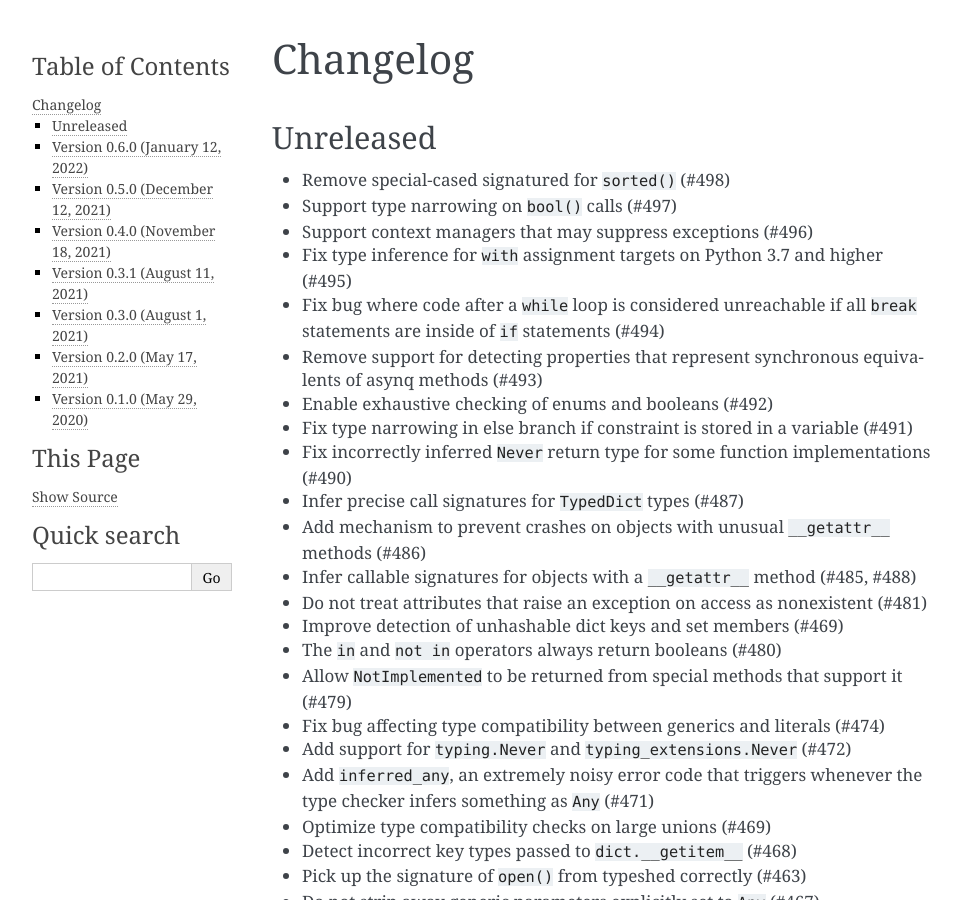
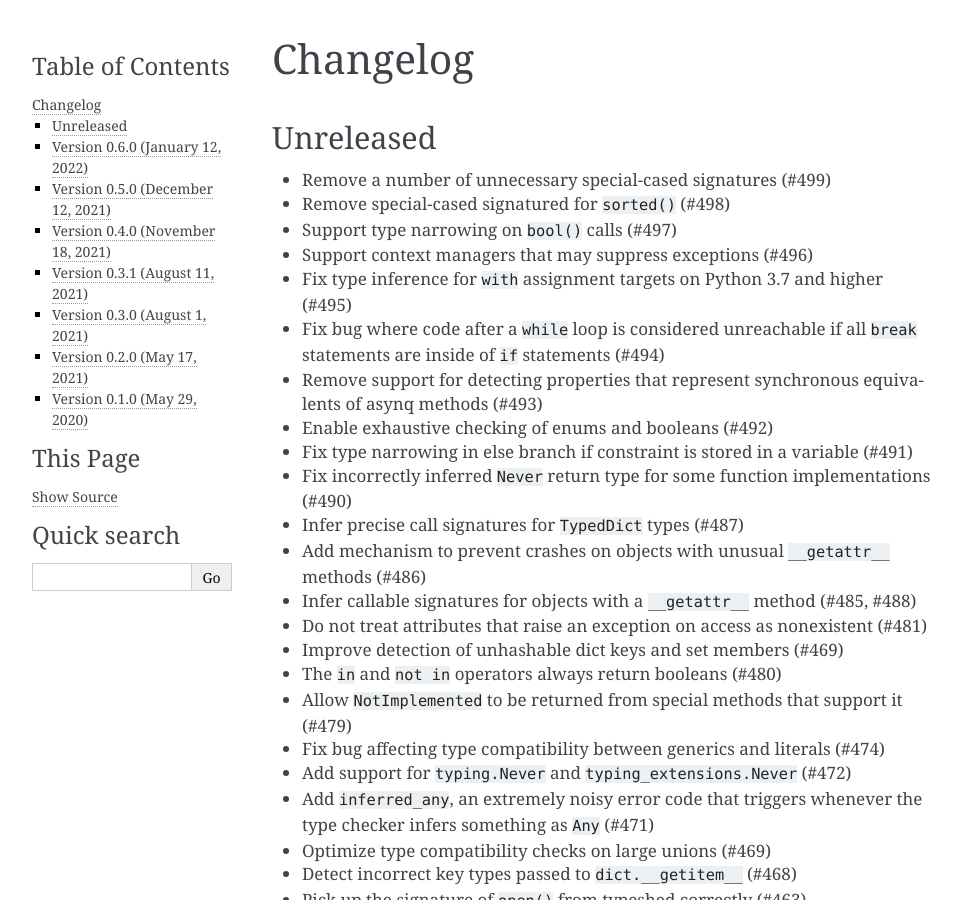
Before and after one commit to quora/pyanalyze, a Sphinx documentation site: the page built from docs/changelog.md, in a window 1280 px wide and 900 px high. Shown: the whole window, without its empty margins (148-1109 px from the left). Built offline with Sphinx 7.4.7, drawn with Linux system fonts in a browser that asks for light colours.

Commit message:
changelog

```diff
--- a/docs/changelog.md
+++ b/docs/changelog.md
@@ -2,6 +2,8 @@
 
 ## Unreleased
 
+- Remove a number of unnecessary special-cased signatures
+  (#499)
 - Remove special-cased signatured for `sorted()` (#498)
 - Support type narrowing on `bool()` calls (#497)
 - Support context managers that may suppress exceptions (#496)
```
